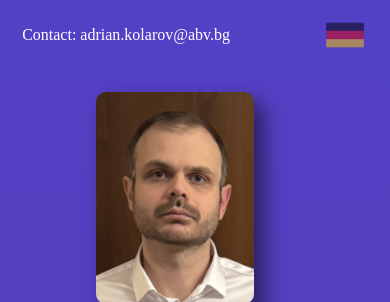
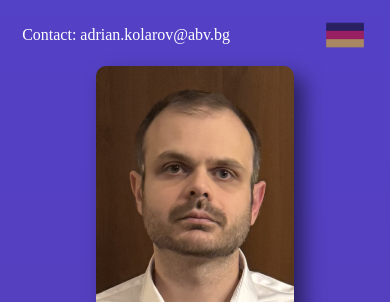
Before and after one commit to AdrianKolarov/portfolio, a plain HTML site: page index.html in a window 390 px wide. Shown: the top 302 px of the page. Drawn offline with Linux system fonts and the light colour scheme.

Commit message:
Update styles.css

```diff
--- a/styles.css
+++ b/styles.css
@@ -206,7 +206,7 @@ p {
   width: 40px;
 }
 
-/* Mobile View */
+
 @media (max-width: 768px) {
 .container1 {
   flex-direction: column;
@@ -241,8 +241,10 @@ p {
   gap: 2rem;
 }
 .picture img:first-of-type{
-  max-width: 80%;
+  max-width: 100%;
   height: auto;
+  margin-top: 20px;
+
 }
 .port-container {
   margin-left: 0;
```
